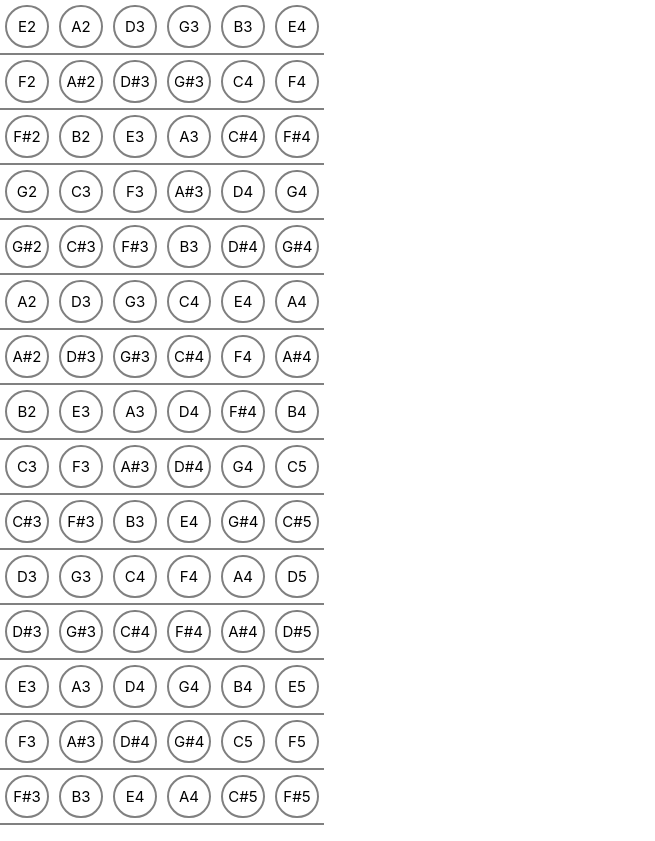
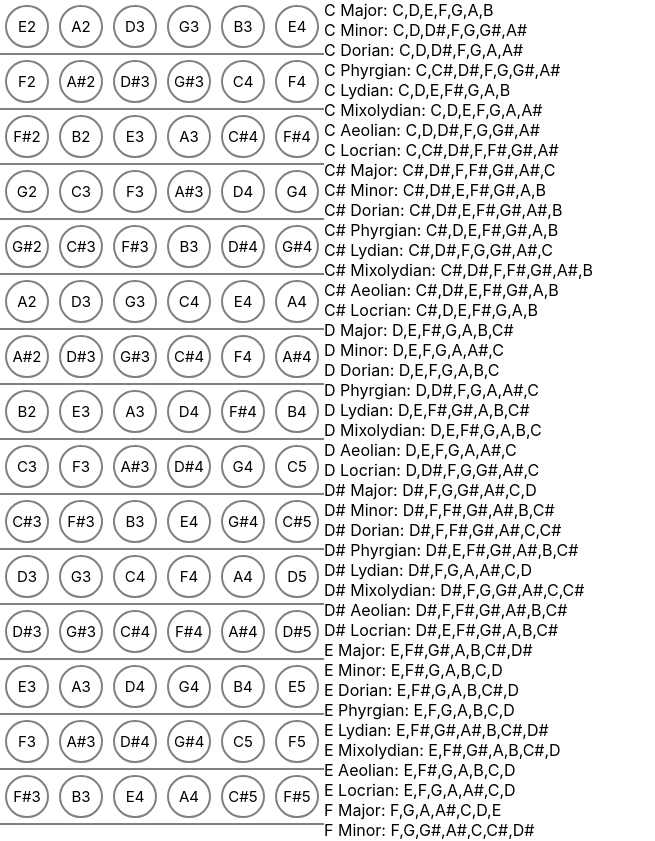
Before and after one commit to Macflash/String-Theory, a React (Create React App) app: page / in a window 1280 px wide. Shown: the top 841 px of the page, without its empty margins (0-655 px from the left). Built offline with nearby package versions, Linux system fonts and the light colour scheme.

Commit message:
add scale list

```diff
--- a/src/components/main.tsx
+++ b/src/components/main.tsx
@@ -1,9 +1,14 @@
 import React, { PureComponent } from 'react';
 import NeckComponent from './instruments/neckComponent';
 import { Guitar } from '../theory/instruments/neck';
+import { ScaleListComponent } from './music/scaleComponent';
+import Scale from '../theory/music/scale';
 
 export default class MainComponent extends PureComponent {
     render(){
-        return <NeckComponent neck={Guitar} />;
+        return <div style={{display: "flex", flexDirection: "row"}}>
+                <NeckComponent neck={Guitar} />
+                <ScaleListComponent scales={Scale.BuildAllScales()} />
+            </div>;
     }
 }
--- a/src/theory/music/scale.tsx
+++ b/src/theory/music/scale.tsx
@@ -23,7 +23,7 @@ export default class Scale {
     }
 
     public toString(flat?: boolean){
-        return this.name + " scale" + this.tones.map(tone => tone.toString()).join(",");
+        return this.name + ": " + this.tones.map(tone => tone.toString()).join(",");
     }
 
     // 0 based index is a little weird for music notation
@@ -59,7 +59,6 @@ export default class Scale {
     private static BuildScale(intervals: number[], root: Tone, name?: string): Scale {
         var tones: Tone[] = [];
         let currentTone = root;
-        console.log(intervals);
         for (var i = 0; i < intervals.length; i++) {
             tones.push(currentTone);
             currentTone = currentTone.addInterval(intervals[i]);
@@ -67,7 +66,7 @@ export default class Scale {
 
         console.log(tones);
 
-        return new Scale(tones, name);
+        return new Scale(tones, tones[0] + " " + name);
     }
 
     public static Major(root: Tone): Scale {
@@ -97,7 +96,26 @@ export default class Scale {
     public static Aeolian(root: Tone): Scale {
         return this.BuildScale([W, h, W, W, h, W, W], root, "Aeolian");
     }
+
     public static Locrian(root: Tone): Scale {
         return this.BuildScale([h, W, W, h, W, W, W], root, "Locrian");
     }
+
+    public static BuildAllScales(): Scale[] {
+        var scales: Scale[] = [];
+
+        for(var i = 0; i < 12; i++){
+            const tone = new Tone(i);
+            scales.push(Scale.Major(tone));
+            scales.push(Scale.Minor(tone));
+            scales.push(Scale.Dorian(tone));
+            scales.push(Scale.Phyrgian(tone));
+            scales.push(Scale.Lydian(tone));
+            scales.push(Scale.Mixolydian(tone));
+            scales.push(Scale.Aeolian(tone));
+            scales.push(Scale.Locrian(tone));
+        }
+
+        return scales;
+    }
 }
```
